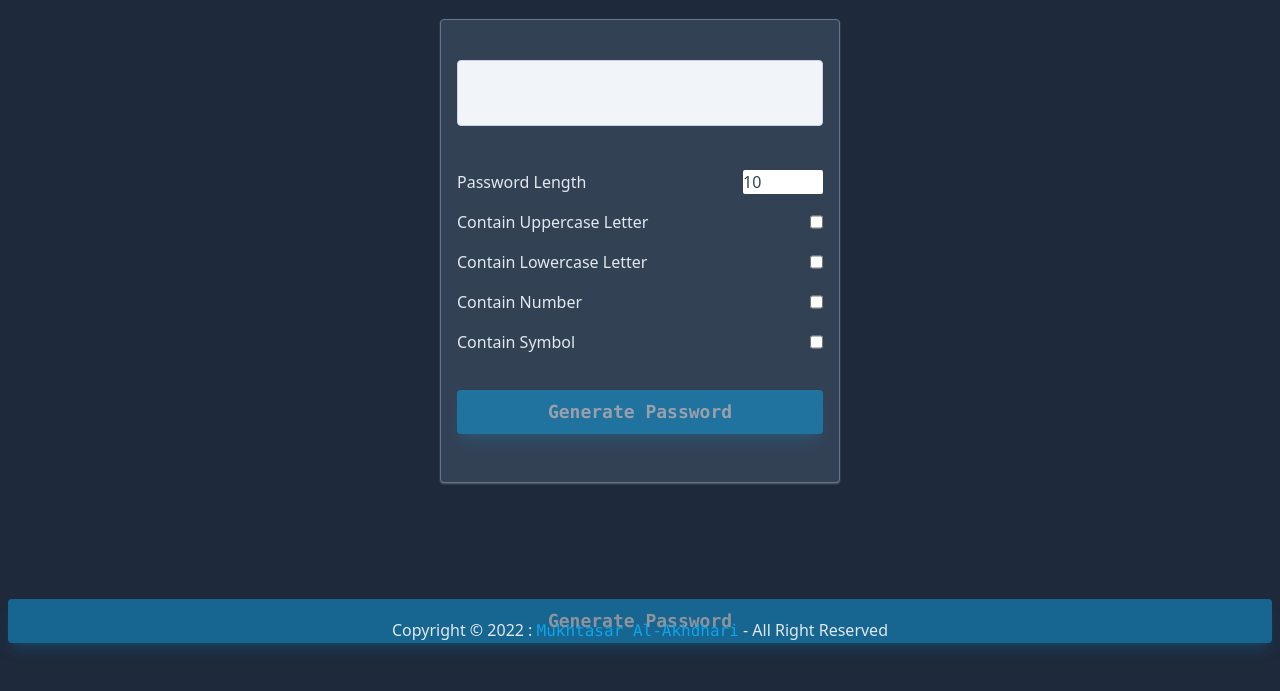
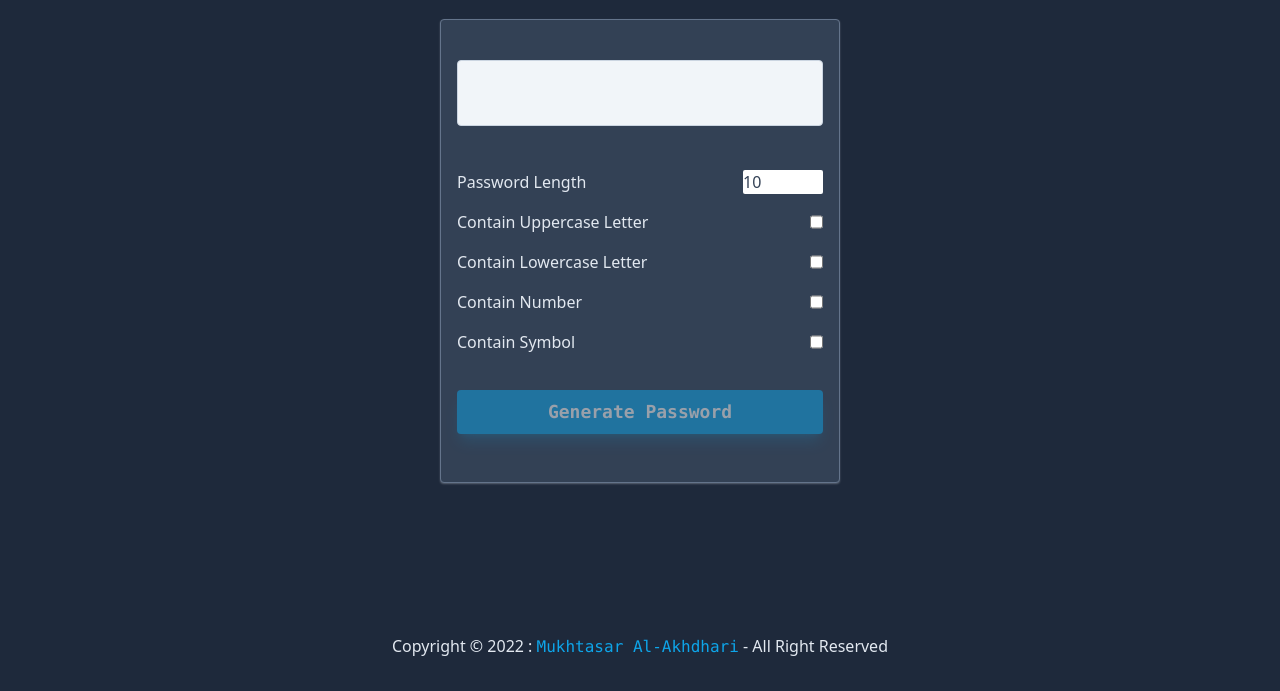
Before and after one commit to mukhtasar93/password-generator, a plain HTML site: page index.html in a window 1280 px wide. Shown: the part 109-800 px from the top of the page. Drawn offline with nearby package versions, Linux system fonts and the light colour scheme.

Commit message:
final template index.html fix footer

```diff
--- a/index.html
+++ b/index.html
@@ -48,9 +48,6 @@
 				<button class="animate-pulse font-mono w-full my-4 py-2 bg-sky-500 shadow-lg shadow-sky-500/30 hover:shadow-sky-500/50 hover:animate-none text-lg text-white font-bold rounded" id="generate">Generate Password</button>
 			</form>
 			<div class="my-4 px-2 py-4 absolute inset-x-0 bottom-0">
-				<button class="animate-pulse font-mono w-full my-4 py-2 bg-sky-500 shadow-lg shadow-sky-500/30 hover:shadow-sky-500/50 hover:animate-none text-lg text-white font-bold rounded" id="generate">Generate Password</button>
-			</form>
-			<div class="my-4 px-2 py-4 absolute inset-x-0 bottom-0">
 				<p class="text-center text-slate-200">Copyright &copy; 2022 : <a href="#" class="font-mono text-sky-500 hover:text-sky-400 hover:underline">Mukhtasar Al-Akhdhari</a> - All Right Reserved</p>
 			</div>
 		</div>
```
